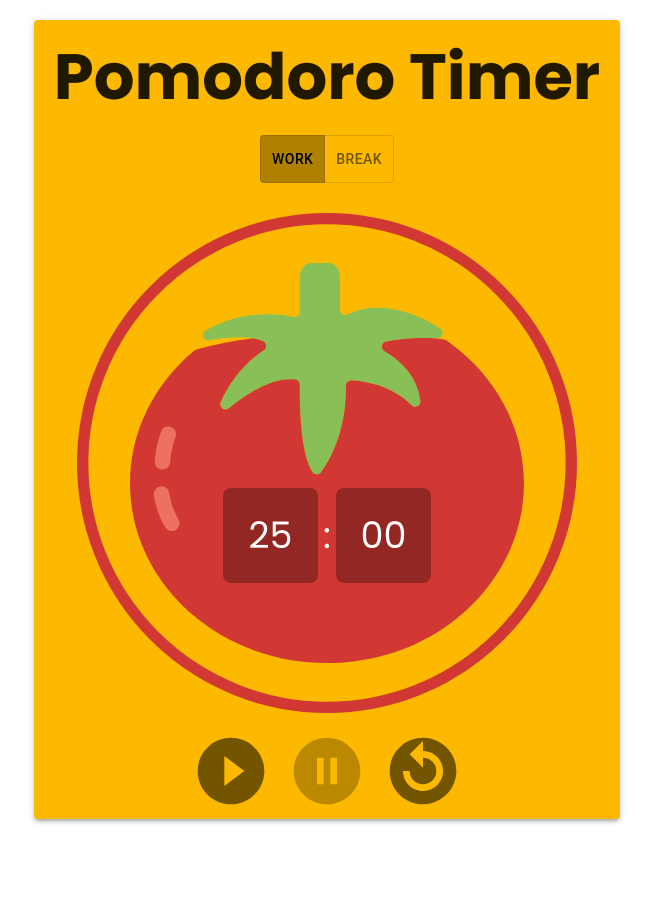
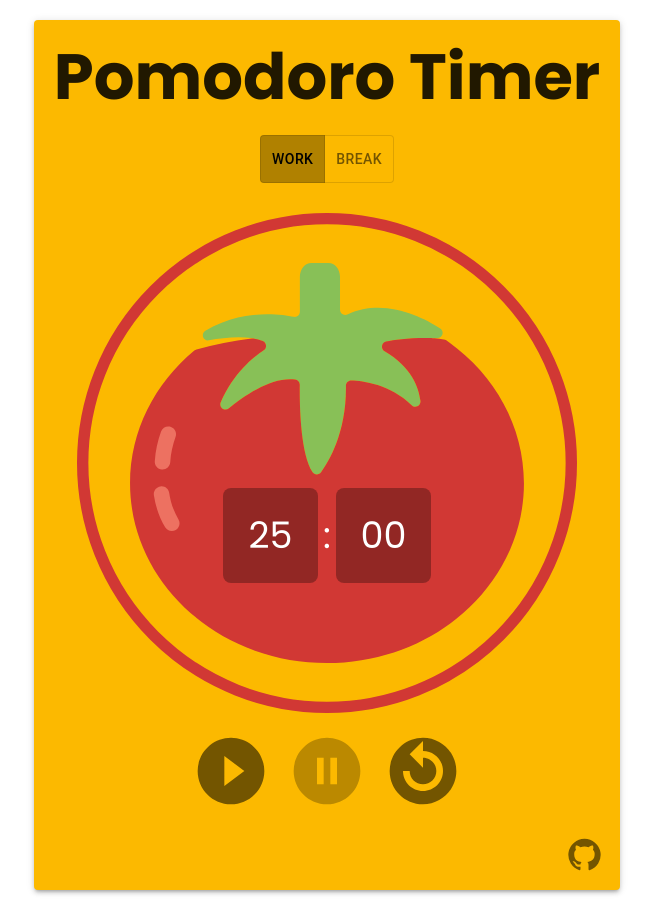
Before and after one commit to alexandramj92/pomodoro-timer, a React (Create React App) app: page / in a window 1280 px wide. Shown: the whole page, without its empty margins (313-966 px from the left). Before the commit the page ends 839 px from the top, so only its background shows below. Built offline with nearby package versions, Linux system fonts and the light colour scheme.

Commit message:
added githubicon to app

```diff
--- a/src/components/TimerDashboard.tsx
+++ b/src/components/TimerDashboard.tsx
@@ -1,5 +1,6 @@
-import { Box, Paper } from "@mui/material";
+import { Box, IconButton, Paper } from "@mui/material";
 import React, { FunctionComponent, useEffect, useState } from "react";
+import GitHubIcon from "@mui/icons-material/GitHub";
 import "@fontsource/poppins/400.css";
 import "@fontsource/poppins/700.css";
 
@@ -7,7 +8,6 @@ import { TomatoContainer } from "./TomatoContainer";
 import { TimerControls } from "./TimerControls";
 import { ProductivityToggle } from "./ProductivityToggle";
 import { CustomTypography } from "./CustomTypography";
-
 
 export const TimerDashboard: FunctionComponent = () => {
   const workTimeMin = 25;
@@ -17,7 +17,9 @@ export const TimerDashboard: FunctionComponent = () => {
   const [productivityState, setProductivityState] = useState<"work" | "break">(
     "work"
   );
-  const [initialSeconds, setInitialSeconds] = useState<number>(workTimeMin * 60);
+  const [initialSeconds, setInitialSeconds] = useState<number>(
+    workTimeMin * 60
+  );
   const [countdown, setCountdown] = useState<number>(initialSeconds);
 
   const handleChangeProductivityState = (
@@ -77,8 +79,8 @@ export const TimerDashboard: FunctionComponent = () => {
   return (
     <Paper
       sx={{
-        maxWidth: '900px',
-        minWidth: '200px',
+        maxWidth: "900px",
+        minWidth: "200px",
         margin: "20px",
         backgroundColor:
           productivityState === "work" ? "#fcb900" : "rgb(56, 133, 138)",
@@ -91,11 +93,7 @@ export const TimerDashboard: FunctionComponent = () => {
         display="flex"
         alignItems="center"
       >
-        <CustomTypography
-          variant="h1"
-          margin='20px'
-          gutterBottom
-        >
+        <CustomTypography variant="h1" margin="20px" gutterBottom>
           Pomodoro Timer
         </CustomTypography>
       </Box>
@@ -119,6 +117,20 @@ export const TimerDashboard: FunctionComponent = () => {
           handleStart={handleStart}
         />
       </Box>
+      <Box width="100%" textAlign="right">
+        <IconButton
+          onClick={() =>
+            window.open(
+              "https://github.com/alexandramj92/pomodoro-timer",
+              "noopener,noreferrer"
+            )
+          }
+          aria-label="github repo"
+          component="a"
+        >
+          <GitHubIcon sx={{ margin: "10px" }} fontSize="large" />
+        </IconButton>
+      </Box>
     </Paper>
   );
 };
```
